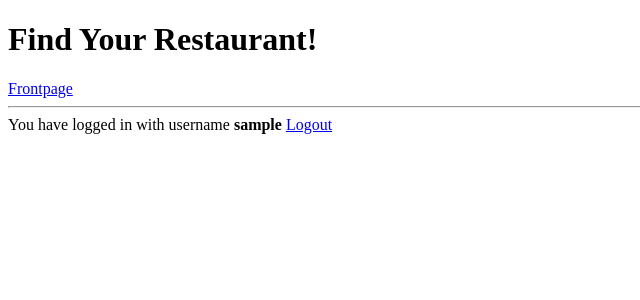
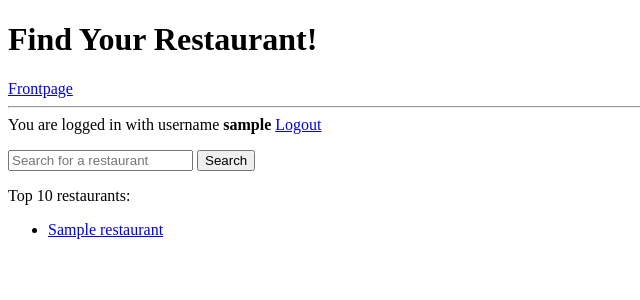
Before and after one commit to katjamva/tsoha-ravintolasovellus, a Flask app: template templates/index.html in a window 1280 px wide. Shown: the top 300 px of the page, without its empty margins (0-640 px from the left). Run offline with Flask 3, Linux system fonts and the light colour scheme; the visitor is signed in with stand-in values (Sample User, id 1); the template is opened without the code that fills it: most values are stand-ins (such as "Sample title", 1, 10 or a date in 2020); parts of the project's set-up code (start-up, migrations or seed data) failed here and were passed over.

Commit message:
Update index page: show restaurants, add search bar, add admin actions

```diff
--- a/templates/index.html
+++ b/templates/index.html
@@ -1,16 +1,41 @@
 <!doctype html>
 {% extends "layout.html" %}
-{% block title %}Login page{% endblock %}
-{%block content%}
-{% if session.username %}
-You have logged in with username <b> {{session.username}}</b> <a href="/logout">Logout</a>
+{% block content %}
+{% if session.user_id %}
+You are logged in with username <b> {{session.username}}</b> <a href="/logout">Logout</a>
 {% else %}
 You are not logged in. <a href="/login">Login</a>
 {%endif%}
-<!--form action="/login" method="POST">!
-Username: <input type="text" name="username"> <br>
-Password: <input type="password" name="password"> <br>
-<input type="submit" value="Login">
-<input type="submit" value="Register">-->
-</form>
+
+
+{% if session.user_id %}
+
+<p>
+<form action="/search" method="GET">
+    <input type="text" name="query" placeholder="Search for a restaurant">
+    <input type="submit" value="Search">
+    </form>
+
+<p>
+Top 10 restaurants:
+<ul>
+{% for restaurant in restaurants %}
+<li><a href="/restaurant/{{restaurant.id}}">{{restaurant.name}}</a>
+{% endfor %}
+{% endif %}
+</ul>
+
+
+
+{% if session.user_id and session.user_role == "admin" %}
+<h3>Admin actions</h3>
+
+<ul>
+<li> <a href="/add">Add a new restaurant</a>
+<li> <a href="/remove">Remove a restaurant</a>
+</ul>
+{% endif %}
+
+
+
 {%endblock%}
```
